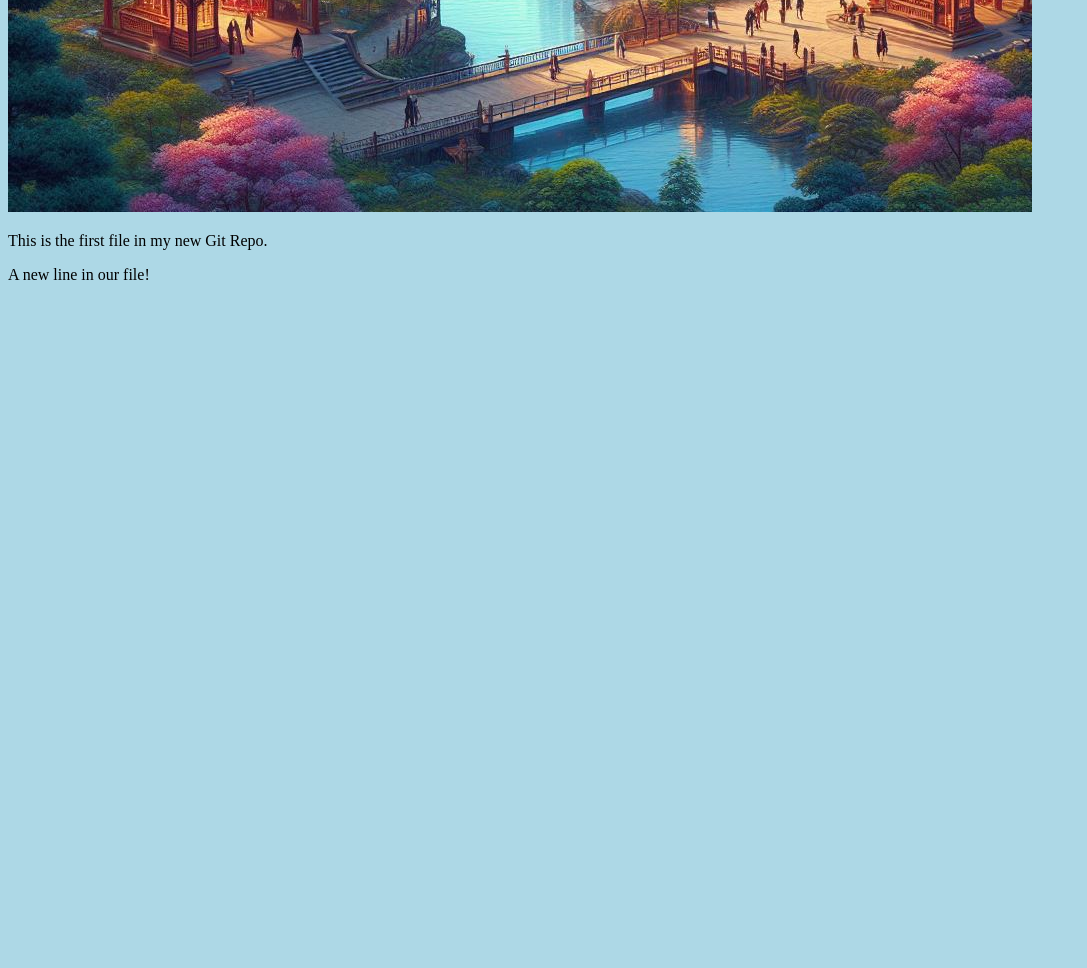
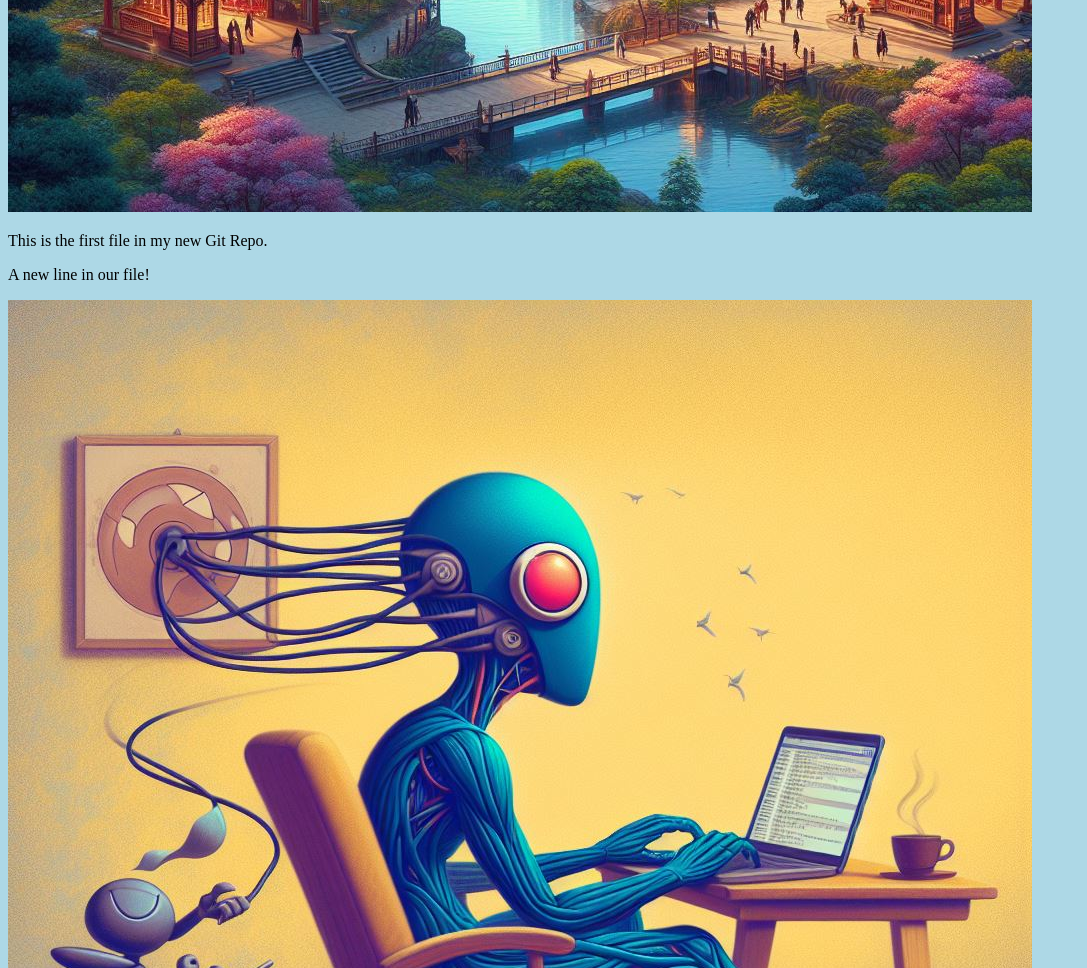
Before and after one commit to avoidreality/hello-world-2024, a plain HTML site: page index.html in a window 1280 px wide. Shown: the part 892-1860 px from the top of the page, without its empty margins (0-1087 px from the left). Before the commit the page ends 1192 px from the top, so only its background shows below. Drawn offline with Linux system fonts and the light colour scheme.

Commit message:
added new image

```diff
--- a/index.html
+++ b/index.html
@@ -12,6 +12,6 @@
 </div>
 <p>This is the first file in my new Git Repo.</p>
 <p>A new line in our file!</p>
-
+<div><img src="learning_git.jpg" alt="A biomachine futuristic possibly extra-terrestrial sits and works at a laptop learning Git version control." ></div>
 </body>
 </html>
```
Also changed, not shown: learning_git.jpg (added).
